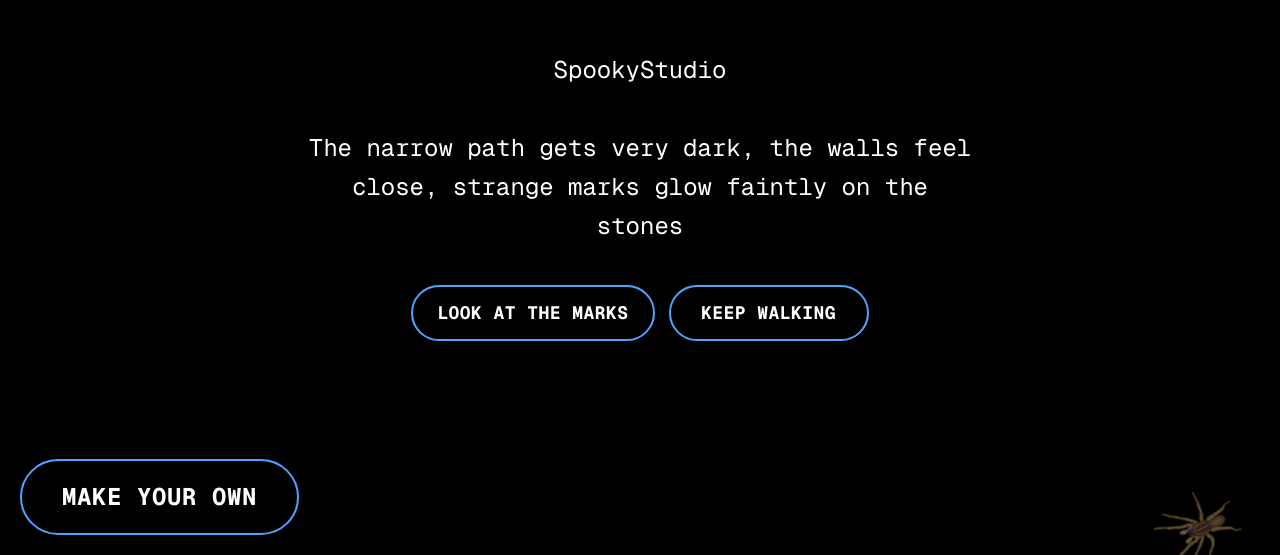
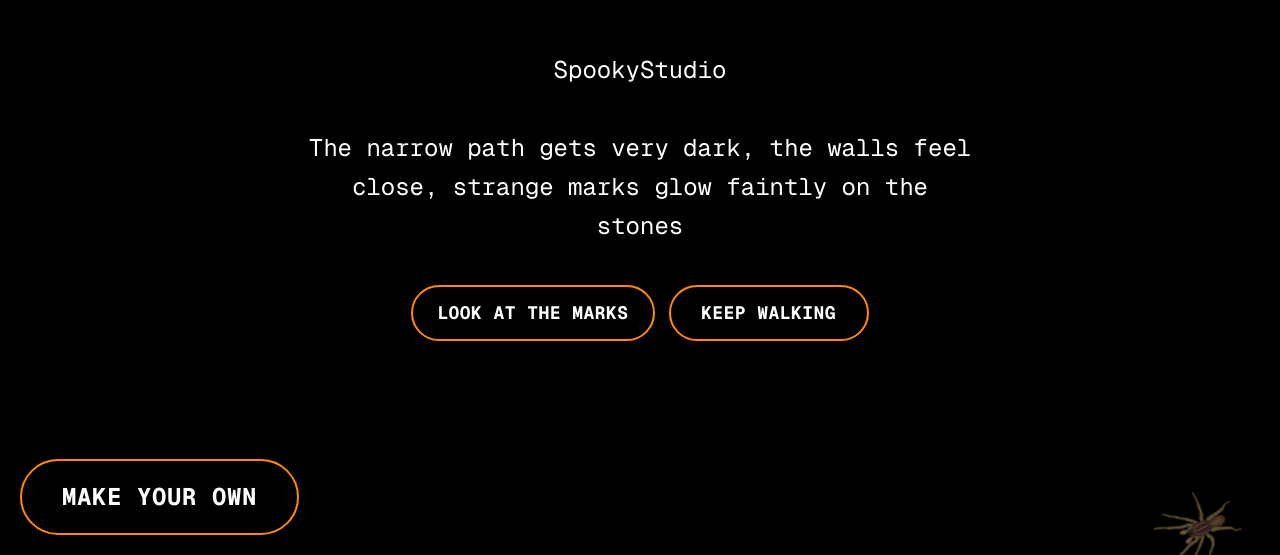
Before and after one commit to GamerC0der/textadventure, a Next.js app: page / in a window 1280 px wide. Shown: the part 245-800 px from the top of the page. Built offline with nearby package versions, Linux system fonts and the light colour scheme; a web font is replaced by a local one.

Commit message:
Orange Accent Color

```diff
--- a/src/app/page.tsx
+++ b/src/app/page.tsx
@@ -259,7 +259,7 @@ function Home() {
                 disabled={battle.turn !== 'player' || battle.enemyHealth <= 0}
                 className={`text-xl px-7.5 py-3.75 rounded-lg font-bold ${
                   battle.turn === 'player' && battle.enemyHealth > 0
-                    ? 'bg-blue-500 text-white cursor-pointer hover:bg-blue-600'
+                    ? 'bg-orange-500 text-white cursor-pointer hover:bg-orange-600'
                     : 'bg-gray-600 text-white cursor-not-allowed'
                 }`}
               >
@@ -289,7 +289,7 @@ function Home() {
                 <button
                   key={index}
                   onClick={() => handleChoice(choice.nextScene)}
-                  className="text-lg text-white bg-transparent border-2 border-blue-400 px-6 py-3 rounded-full cursor-pointer font-bold uppercase tracking-wide min-w-50 hover:bg-blue-400 hover:text-black transition-colors duration-300"
+                  className="text-lg text-white bg-transparent border-2 border-orange-400 px-6 py-3 rounded-full cursor-pointer font-bold uppercase tracking-wide min-w-50 hover:bg-orange-400 hover:text-black transition-colors duration-300"
                 >
                   {choice.text}
                 </button>
@@ -300,7 +300,7 @@ function Home() {
         </div>
 
         <Link href="/code">
-          <button className="absolute bottom-5 left-5 text-2xl text-white bg-transparent border-2 border-blue-400 px-10 py-5 rounded-full cursor-pointer font-bold uppercase tracking-wide font-mono hover:bg-blue-400 hover:text-black transition-colors duration-300">
+          <button className="absolute bottom-5 left-5 text-2xl text-white bg-transparent border-2 border-orange-400 px-10 py-5 rounded-full cursor-pointer font-bold uppercase tracking-wide font-mono hover:bg-orange-400 hover:text-black transition-colors duration-300">
             Make Your Own
           </button>
         </Link>
```
